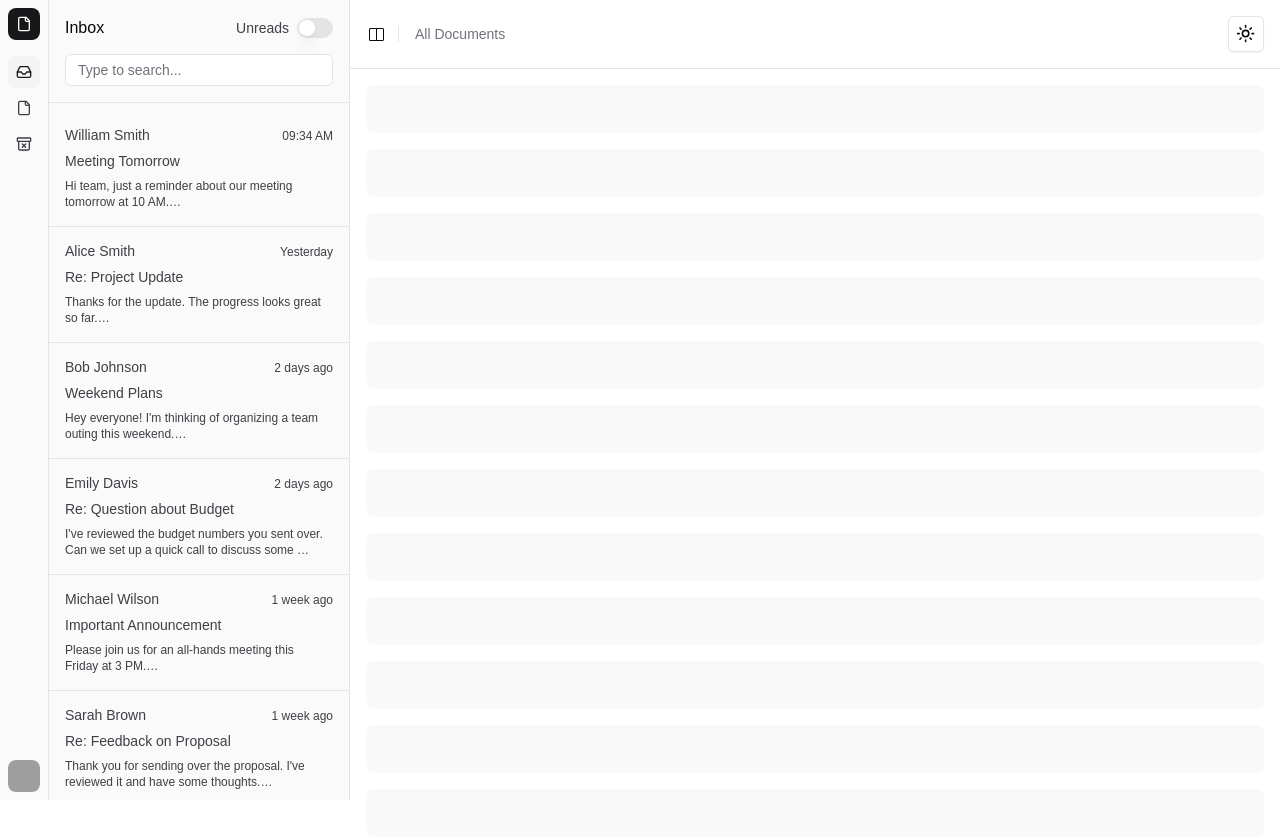
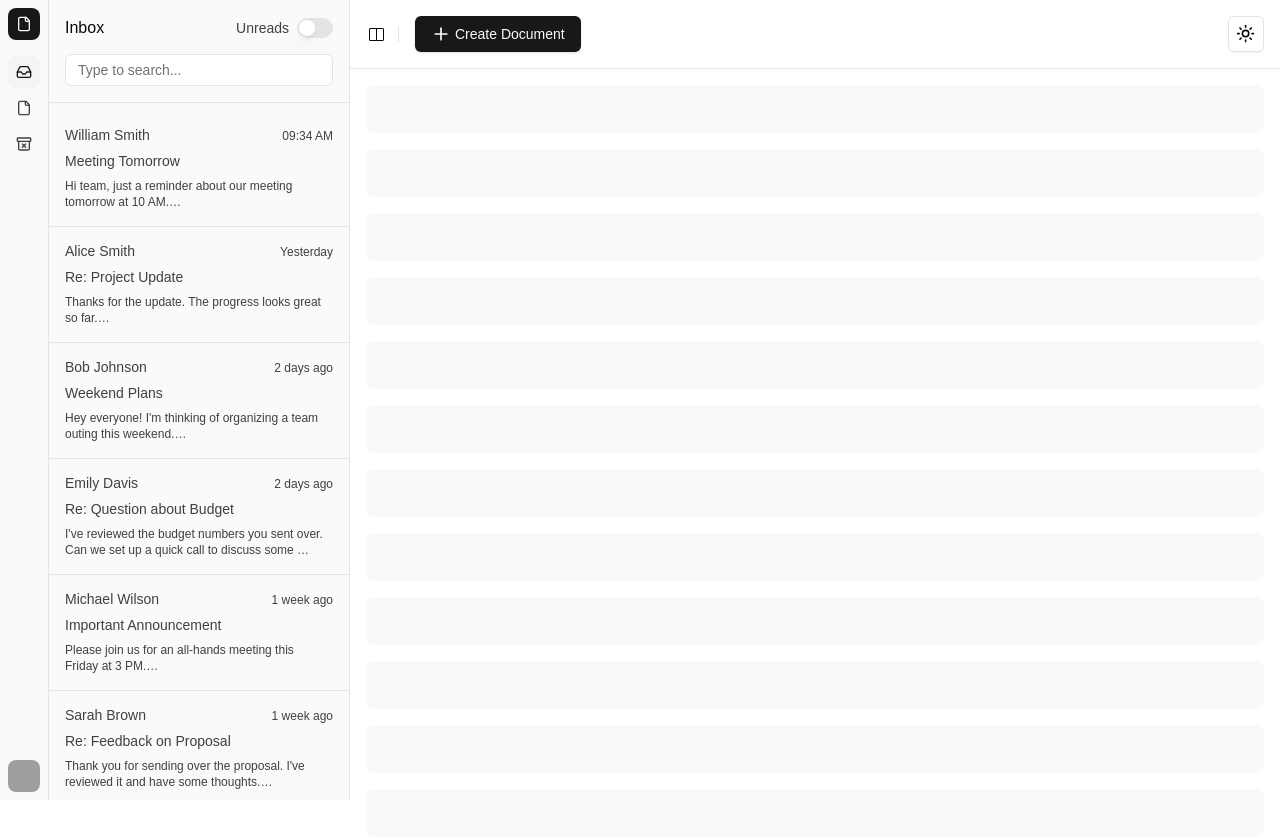
Before and after one commit to JCassio1/GenDoc, a Next.js app in the folder client/: page / in a window 1280 px wide. Shown: the top 838 px of the page. Built offline with nearby package versions, Linux system fonts and the light colour scheme; grey boxes are pictures that could not be loaded.

Commit message:
Improve folder structure

```diff
--- a/client/src/app/dashboard/page.jsx
+++ /dev/null
@@ -1,41 +0,0 @@
-import { AppSidebar } from '@/components/app-sidebar'
-import {
-  Breadcrumb,
-  BreadcrumbItem,
-  BreadcrumbLink,
-  BreadcrumbList,
-  BreadcrumbPage,
-  BreadcrumbSeparator
-} from '@/components/ui/breadcrumb'
-import { Separator } from '@/components/ui/separator'
-import { SidebarInset, SidebarProvider, SidebarTrigger } from '@/components/ui/sidebar'
-
-export default function Page() {
-  return (
-    <SidebarProvider
-      style={{
-        '--sidebar-width': '350px'
-      }}
-    >
-      <AppSidebar />
-      <SidebarInset>
-        <header className='sticky top-0 flex shrink-0 items-center gap-2 border-b bg-background p-4'>
-          <SidebarTrigger className='-ml-1' />
-          <Separator orientation='vertical' className='mr-2 h-4' />
-          <Breadcrumb>
-            <BreadcrumbList>
-              <BreadcrumbItem className='hidden md:block'>
-                <BreadcrumbLink href='#'>All Documents</BreadcrumbLink>
-              </BreadcrumbItem>
-            </BreadcrumbList>
-          </Breadcrumb>
-        </header>
-        <div className='flex flex-1 flex-col gap-4 p-4'>
-          {Array.from({ length: 24 }).map((_, index) => (
-            <div key={index} className='aspect-video h-12 w-full rounded-lg bg-muted/50' />
-          ))}
-        </div>
-      </SidebarInset>
-    </SidebarProvider>
-  )
-}
--- a/client/src/app/layout.js
+++ b/client/src/app/layout.js
@@ -1,6 +1,6 @@
 import localFont from 'next/font/local'
 import './globals.css'
-import { ThemeProvider } from '@/components/theme-provider'
+import { ThemeProvider } from '@/context/theme-provider'
 
 const geistSans = localFont({
   src: './fonts/GeistVF.woff',
--- a/client/src/components/dashboard/dashboard.jsx
+++ b/client/src/components/dashboard/dashboard.jsx
@@ -1,15 +1,9 @@
-import { AppSidebar } from '@/components/app-sidebar'
-import {
-  Breadcrumb,
-  BreadcrumbItem,
-  BreadcrumbLink,
-  BreadcrumbList,
-  BreadcrumbPage,
-  BreadcrumbSeparator
-} from '@/components/ui/breadcrumb'
 import { Separator } from '@/components/ui/separator'
 import { SidebarInset, SidebarProvider, SidebarTrigger } from '@/components/ui/sidebar'
 import { ModeToggle } from '../ui/modeToggler'
+import { Button } from '../ui/button'
+import { Plus } from 'lucide-react'
+import { AppSidebar } from '../layout/app-sidebar'
 
 export function Dashboard() {
   return (
@@ -23,13 +17,10 @@ export function Dashboard() {
         <header className='sticky top-0 flex shrink-0 items-center gap-2 border-b bg-background p-4'>
           <SidebarTrigger className='-ml-1' />
           <Separator orientation='vertical' className='mr-2 h-4' />
-          <Breadcrumb>
-            <BreadcrumbList>
-              <BreadcrumbItem className='hidden md:block'>
-                <BreadcrumbLink href='#'>All Documents</BreadcrumbLink>
-              </BreadcrumbItem>
-            </BreadcrumbList>
-          </Breadcrumb>
+          <Button>
+            <Plus className='mr-1 h-5 w-5' />
+            Create Document
+          </Button>
           <div className='ml-auto'>
             <ModeToggle />
           </div>
```
Also changed, not shown: client/src/components/layout/app-sidebar.jsx (renamed from client/src/components/app-sidebar.jsx), client/src/context/theme-provider.jsx (renamed from client/src/components/theme-provider.jsx).
